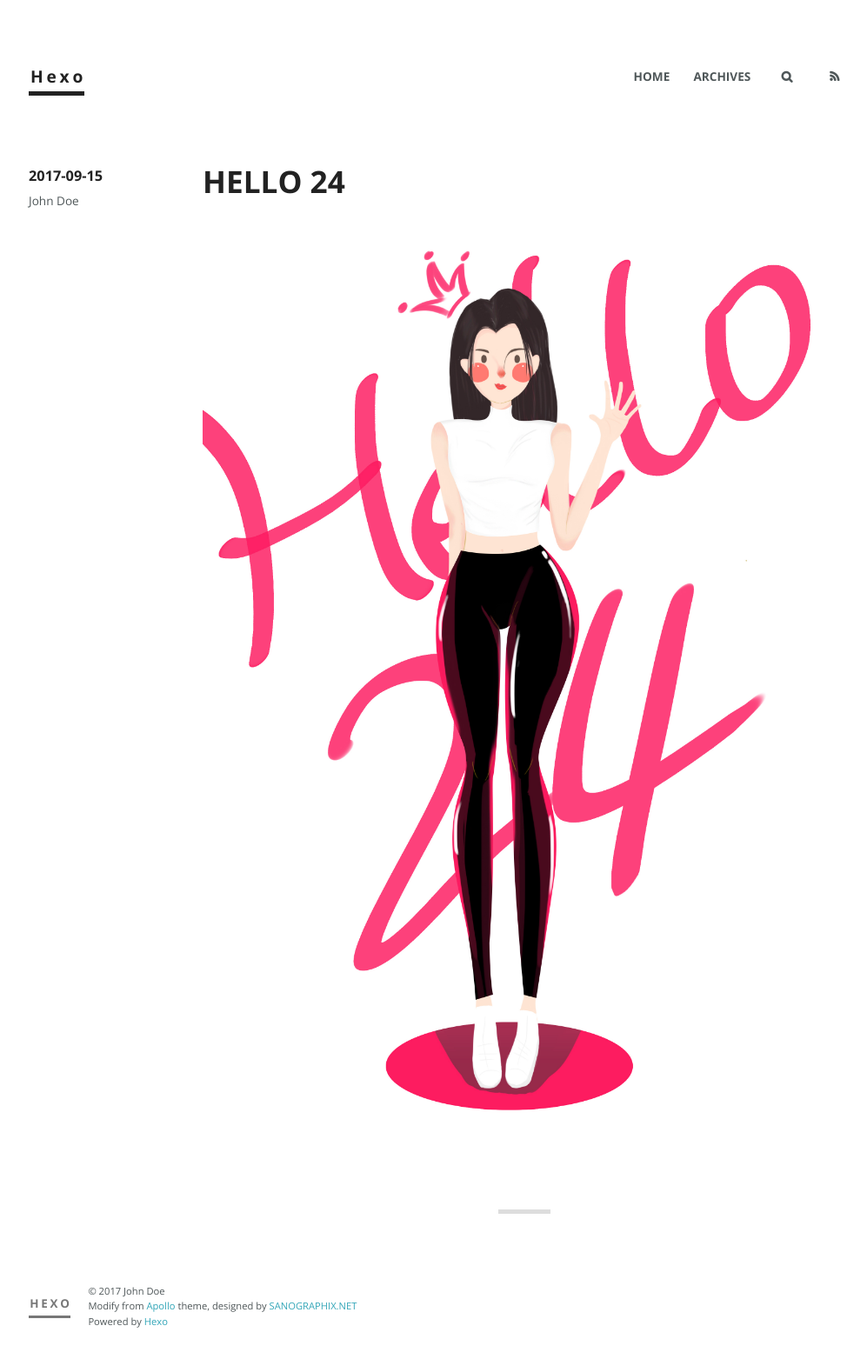
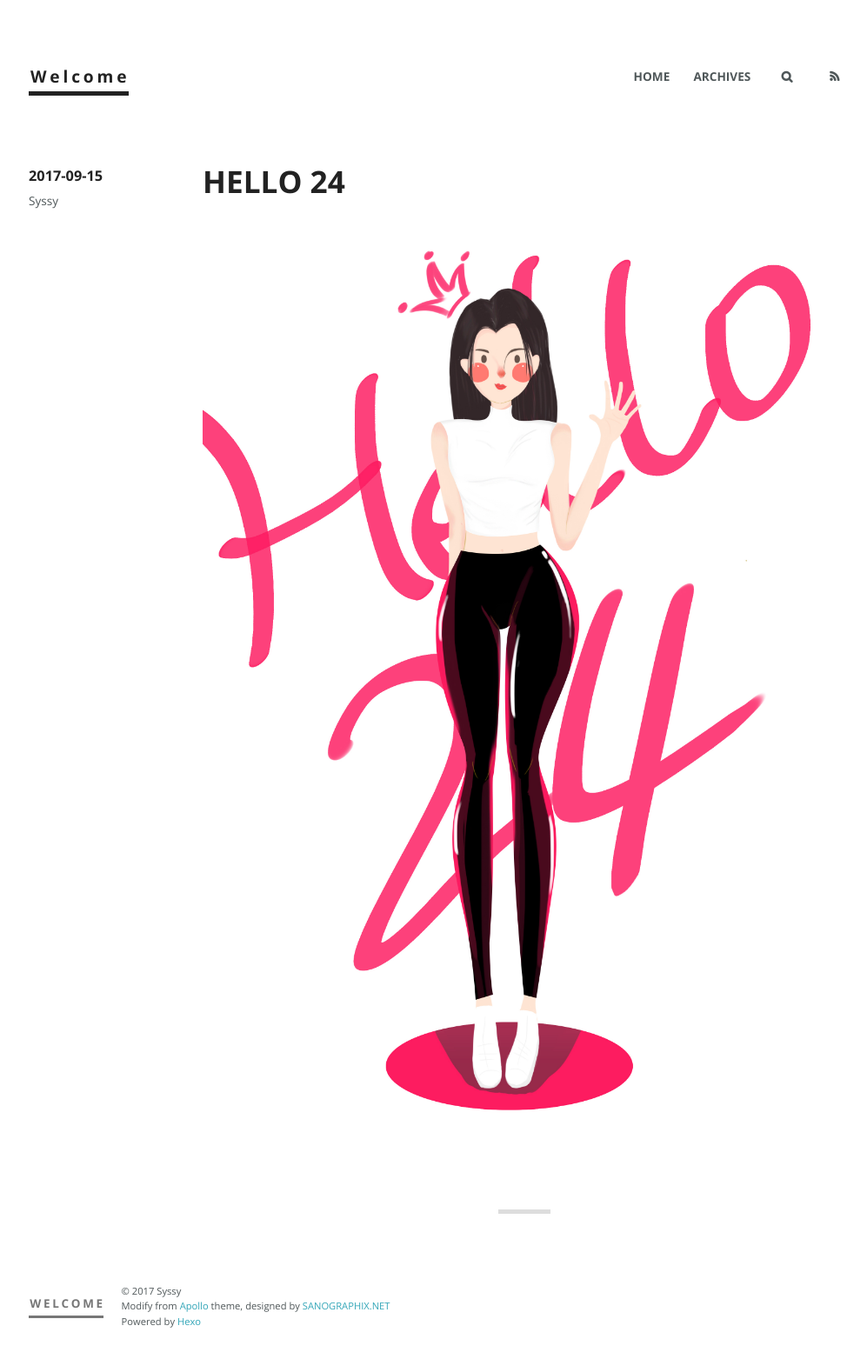
Before and after one commit to Syssyyy/Syssyyy.github.io, a plain HTML site: page index.html in a window 1280 px wide. Shown: the whole page at 87% size, without its empty margins (137-1134 px from the left). Drawn offline with nearby package versions, Linux system fonts and the light colour scheme.

Commit message:
站点更新:2017-09-18 10:02:41

```diff
--- a/index.html
+++ b/index.html
@@ -3,16 +3,16 @@
 <head>
   <meta charset="utf-8">
 
-  <title>Hexo</title>
+  <title>Welcome</title>
   <meta name="viewport" content="width=device-width">
   <meta property="og:type" content="website">
-<meta property="og:title" content="Hexo">
+<meta property="og:title" content="Welcome">
 <meta property="og:url" content="http://yoursite.com/index.html">
-<meta property="og:site_name" content="Hexo">
+<meta property="og:site_name" content="Welcome">
 <meta name="twitter:card" content="summary">
-<meta name="twitter:title" content="Hexo">
+<meta name="twitter:title" content="Welcome">
 
-    <link rel="alternative" href="/atom.xml" title="Hexo" type="application/atom+xml">
+    <link rel="alternative" href="/atom.xml" title="Welcome" type="application/atom+xml">
 
 
     <link rel="icon" href="/favicon.png">
@@ -28,7 +28,7 @@
 </div>
 <header id="header">
 	<h1 class="blog-title">
-		<a href="/">Hexo</a>
+		<a href="/">Welcome</a>
 	</h1>
 	<nav class="nav">
 		<ul>
@@ -51,7 +51,7 @@
   <time datetime="2017-09-15T13:42:01.000Z" itemprop="datePublished">2017-09-15</time>
 </a>
 		</span>
-		<span class="meta-elements author">John Doe</span>
+		<span class="meta-elements author">Syssy</span>
 		<div class="commentscount">
 
 		</div>
@@ -101,10 +101,10 @@
 </div>
 <footer id="footer">
 	<h1 class="footer-blog-title">
-		<a href="/">Hexo</a>
+		<a href="/">Welcome</a>
 	</h1>
 	<span class="copyright">
-		&copy; 2017 John Doe<br>
+		&copy; 2017 Syssy<br>
 		Modify from <a href="http://sanographix.github.io/tumblr/apollo/" target="_blank">Apollo</a> theme, designed by <a href="http://www.sanographix.net/" target="_blank">SANOGRAPHIX.NET</a><br>
 		Powered by <a href="http://hexo.io/" target="_blank">Hexo</a>
 	</span>
```
Also changed, not shown: 2017/09/15/post-name/index.html (+7 -7 lines), archives/2017/09/index.html (+8 -8 lines), archives/2017/index.html (+8 -8 lines), archives/index.html (+8 -8 lines).
